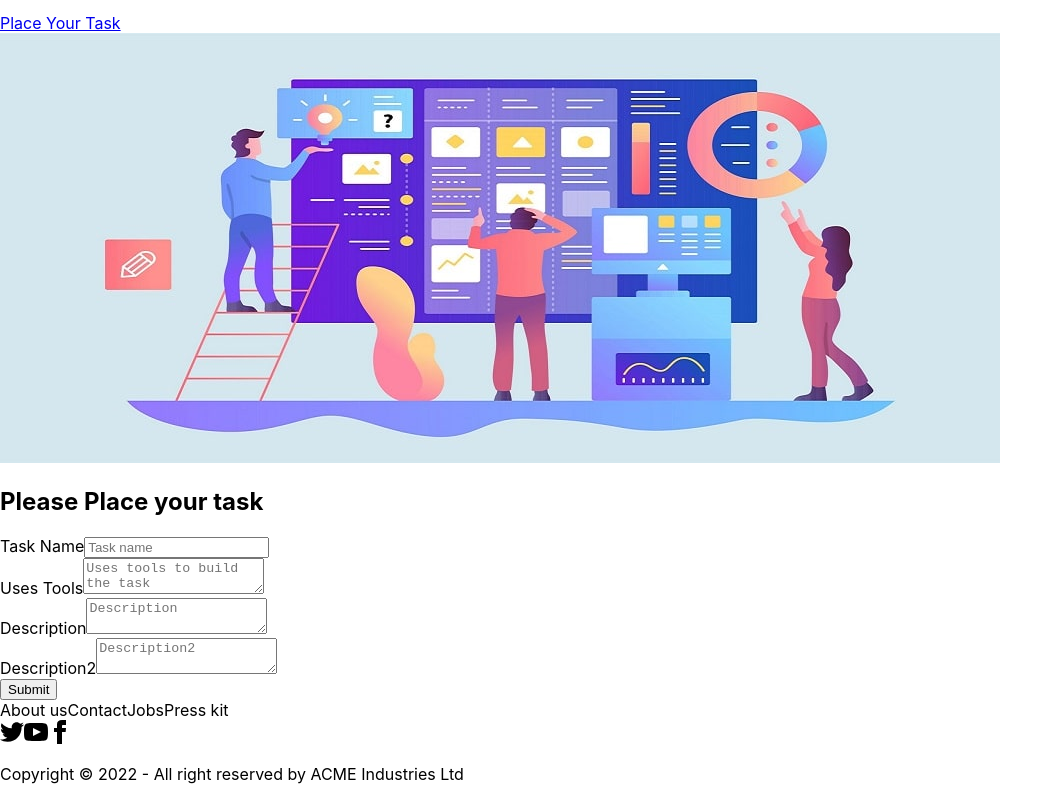
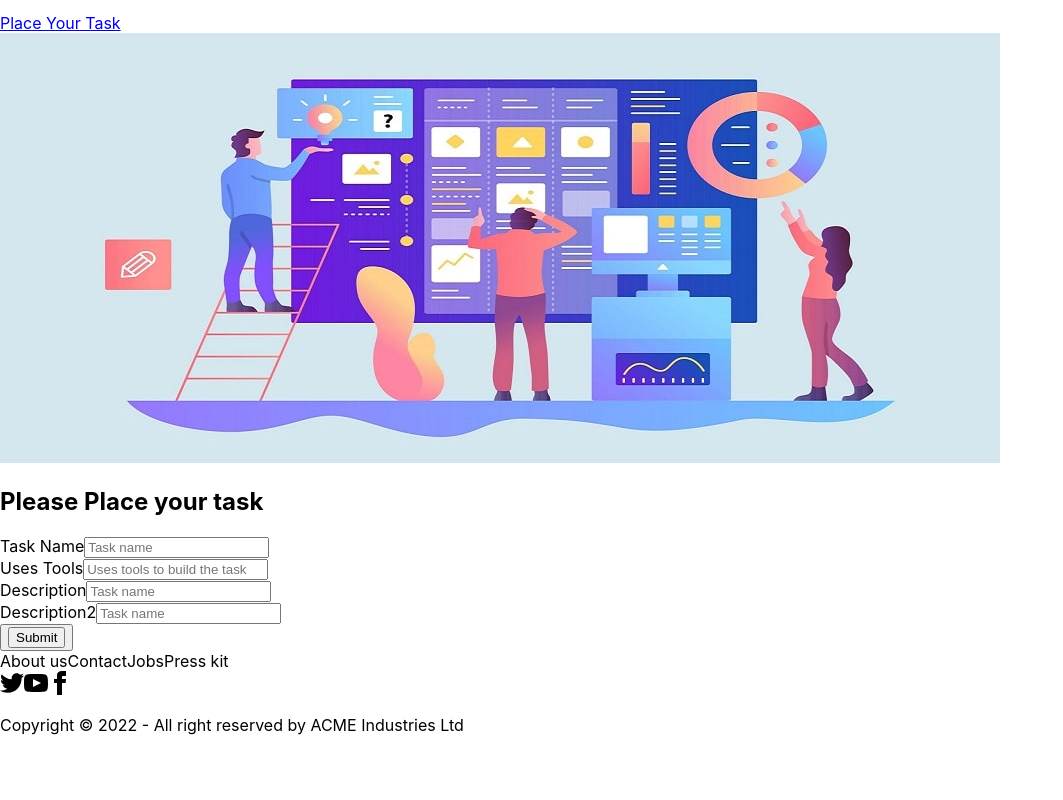
Before and after one commit to projit-1/tasks-management-client, a React (Create React App) app: page /placetask in a window 1280 px wide. Shown: the part 1475-2275 px from the top of the page, without its empty margins (0-1063 px from the left). After the commit the page ends 2226 px from the top, so only its background shows below. Built offline with nearby package versions, Linux system fonts and the light colour scheme.

Commit message:
form is formed

```diff
--- /dev/null
+++ b/src/Pages/Shared/Button.js
@@ -0,0 +1,11 @@
+import React from 'react';
+
+const Button = ({ children }) => {
+    return (
+        <div>
+            <button className="btn  w-96 uppercase text-white font-bold bg-gradient-to-r from-secondary to-primary">{children}</button>
+        </div>
+    );
+};
+
+export default Button;
--- a/src/Pages/Shared/Home/PlaceTask.js
+++ b/src/Pages/Shared/Home/PlaceTask.js
@@ -1,5 +1,6 @@
 import React from 'react';
 import { useForm } from "react-hook-form";
+import Button from '../Button';
 
 const PlaceTask = () => {
     const { register, formState: { errors }, handleSubmit } = useForm();
@@ -10,7 +11,7 @@ const PlaceTask = () => {
             <div className='flex items-center justify-center'>
                 <form onSubmit={handleSubmit(onSubmit)}>
 
-                    <div class="form-control w-full max-w-xs">
+                    <div class="form-control w-96">
                         <label class="label">
                             <span class="label-text">Task Name</span>
                         </label>
@@ -38,11 +39,9 @@ const PlaceTask = () => {
                         <label class="label">
                             <span class="label-text">Uses Tools</span>
                         </label>
-                        <textarea
-                            type=
-                            "text"
-                            placeholder="Uses tools to build the task"
-                            class="textarea textarea-accent"
+                        <input type=
+                            "text" placeholder="Uses tools to build the task"
+                            class="input input-bordered w-96"
                             {...register("usesTools", {
                                 required: {
                                     value: true,
@@ -53,50 +52,21 @@ const PlaceTask = () => {
                                     message: 'Provide valid Uses Tools name'
                                 }
                             })}
-                        >
-                        </textarea>
+                        />
                         <label class="label">
                             {errors.usesTools?.type === 'required' && <span class="label-text-alt text-red-500">{errors.usesTools.message}</span>}
                             {errors.usesTools?.type === 'pattern' && <span class="label-text-alt text-red-500">{errors.usesTools.message}</span>}
+
                         </label>
                     </div>
-
-
-
-                    {/* <div class="form-control w-full max-w-xs">
-    <label class="label">
-        <span class="label-text">Uses Tools</span>
-    </label>
-    <input type=
-        "text" placeholder="Uses tools to build the task"
-        class="input input-bordered w-full max-w-xs"
-        {...register("usesTools", {
-            required: {
-                value: true,
-                message: 'Uses Tools name is reqiured'
-            },
-            pattern: {
-                value: /[A-Za-z]{50}/,
-                message: 'Provide valid Uses Tools name'
-            }
-        })}
-    />
-    <label class="label">
-        {errors.usesTools?.type === 'required' && <span class="label-text-alt text-red-500">{errors.usesTools.message}</span>}
-        {errors.usesTools?.type === 'pattern' && <span class="label-text-alt text-red-500">{errors.usesTools.message}</span>}
-
-    </label>
-</div> */}
 
                     <div class="form-control w-96">
                         <label class="label">
                             <span class="label-text">Description</span>
                         </label>
-                        <textarea
-                            type=
-                            "text"
-                            placeholder="Description"
-                            class="textarea textarea-accent"
+                        <input type=
+                            "text" placeholder="Task name"
+                            class="input input-bordered w-96"
                             {...register("Description", {
                                 required: {
                                     value: true,
@@ -107,11 +77,11 @@ const PlaceTask = () => {
                                     message: 'Provide valid Description'
                                 }
                             })}
-                        >
-                        </textarea>
+                        />
                         <label class="label">
                             {errors.Description?.type === 'required' && <span class="label-text-alt text-red-500">{errors.Description.message}</span>}
                             {errors.Description?.type === 'pattern' && <span class="label-text-alt text-red-500">{errors.Description.message}</span>}
+
                         </label>
                     </div>
 
@@ -119,11 +89,9 @@ const PlaceTask = () => {
                         <label class="label">
                             <span class="label-text">Description2</span>
                         </label>
-                        <textarea
-                            type=
-                            "text"
-                            placeholder="Description2"
-                            class="textarea textarea-accent"
+                        <input type=
+                            "text" placeholder="Task name"
+                            class="input input-bordered w-96"
                             {...register("Description2", {
                                 required: {
                                     value: true,
@@ -134,20 +102,15 @@ const PlaceTask = () => {
                                     message: 'Provide valid Description2'
                                 }
                             })}
-                        >
-                        </textarea>
+                        />
                         <label class="label">
                             {errors.Description2?.type === 'required' && <span class="label-text-alt text-red-500">{errors.Description2.message}</span>}
                             {errors.Description2?.type === 'pattern' && <span class="label-text-alt text-red-500">{errors.Description2.message}</span>}
+
                         </label>
                     </div>
+                    <Button className='w-96'><input type="submit" /></Button>
 
-
-
-
-
-
-                    <input type="submit" />
                 </form>
             </div>
         </div>
```
